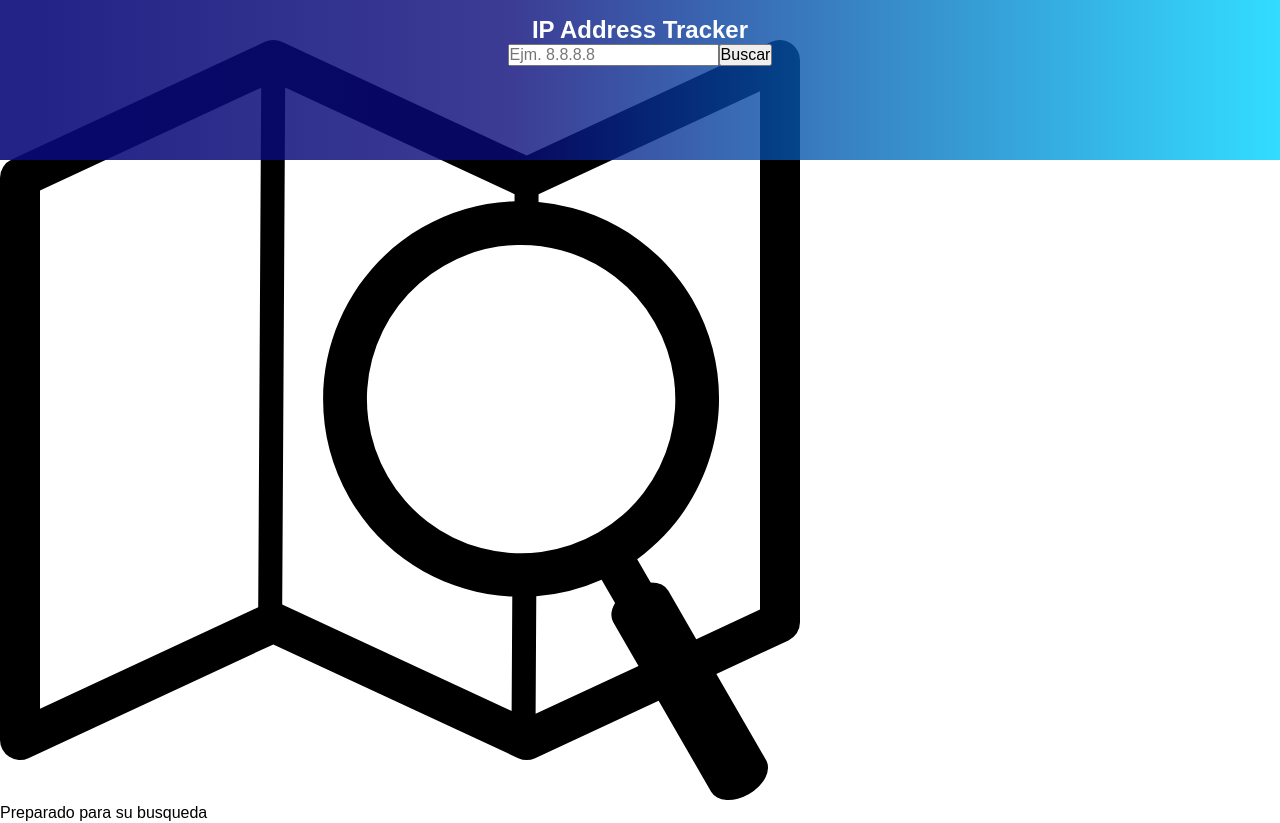
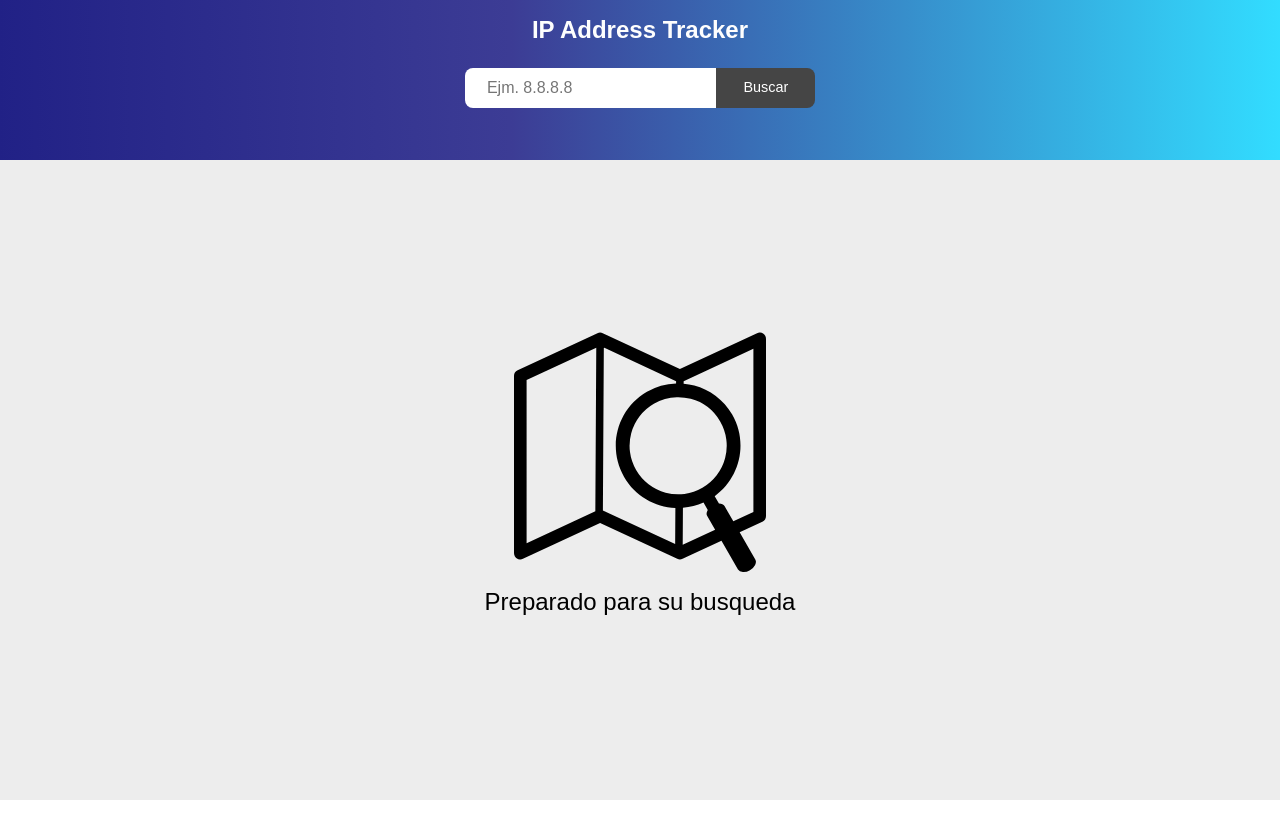
Before and after one commit to heiderp/IpTracker, a React (Vite) app: page / in a window 1280 px wide. After the commit the page ends 800 px from the top, so only its background shows below. Built offline with nearby package versions, Linux system fonts and the light colour scheme.

Commit message:
refactor: Search Ip Address

```diff
--- a/src/components/Card.jsx
+++ b/src/components/Card.jsx
@@ -1,28 +1,30 @@
 import React, { useContext } from 'react'
 import { IpContext } from '../context/IpContext'
 const Card = () => {
-  const { states: { query } } = useContext(IpContext)
-  const { data } = query
+  const { states: { query: { data } } } = useContext(IpContext)
   const { region, city, ip } = data
+
   return (
-    <div className="header-card">
-      <div className="header-card-detail">
+    <div className='card'>
+      <div className='card-container'>
+        <div className='header-card-detail'>
           <p>Ip Address</p>
-        <p className="header-card-detail-type">
+          <p className='header-card-detail-type'>
             {ip}
           </p>
         </div>
-      <div className="header-card-detail">
+        <div className='header-card-detail'>
           <p>Region</p>
-        <p className="header-card-detail-type">
+          <p className='header-card-detail-type'>
             {region}
           </p>
         </div>
-      <div className="header-card-detail">
+        <div className='header-card-detail'>
           <p>City</p>
-        <p className="header-card-detail-type">
+          <p className='header-card-detail-type'>
             {city}
           </p>
+        </div>
       </div>
     </div>
   )
--- a/src/components/Form.jsx
+++ b/src/components/Form.jsx
@@ -1,30 +1,32 @@
 import React from 'react'
-import useForm from '../hooks/useForm'
-import Input from './Input'
-import Button from './Button'
+import useForm from '@hooks/useForm'
+import Input from '@components/InputWithContext'
+import Button from '@components/Button'
+import { FormProvider } from 'react-hook-form'
 
 const Form = () => {
   const {
-    ipRef,
+    formContext,
+    handleForm,
     isLoading,
-    isInvalid,
-    handleSubmit
+    isDirty,
+    isValid
   } = useForm()
+  console.log(formContext)
 
   return (
-    <>
-      <form className="form" onSubmit={handleSubmit}>
+    <FormProvider {...formContext} >
+      <form className="form" onSubmit={handleForm}>
         <Input
-          ref={ipRef}
+          name='ip'
           placeholder="Ejm. 8.8.8.8"
-          isInvalid={isInvalid}
           disabled={isLoading}
         />
-        <Button disabled={isLoading}>
+        <Button disabled={!isDirty || !isValid || isLoading}>
           Buscar
         </Button>
       </form>
-    </>
+    </FormProvider>
   )
 }
 
--- a/src/components/Input.jsx
+++ b/src/components/Input.jsx
@@ -6,6 +6,7 @@ const Input = forwardRef(({ isInvalid, ...props }, ref) => {
     "form-input": true,
     'form-input-invalid': isInvalid
   })
+
   return (
     <input
       ref={ref}
@@ -15,5 +16,4 @@ const Input = forwardRef(({ isInvalid, ...props }, ref) => {
     />
   )
 })
-
 export default Input
--- /dev/null
+++ b/src/components/InputWithContext.jsx
@@ -0,0 +1,19 @@
+import { useFormContext } from "react-hook-form"
+import Input from "@components/Input"
+
+const InputWithContext = ({ name, placeholder }) => {
+  const { register, errors } = useFormContext()
+
+  return (
+    <div style={{ display: 'flex', flexDirection: 'column', gap: '.3rem' }}>
+      <Input isInvalid={errors?.[name]} {...register(name)} placeholder={placeholder} />
+      {errors?.[name] &&
+        <p className="form-error_message">
+          {errors[name].message}
+        </p>
+      }
+    </div>
+  )
+}
+
+export default InputWithContext
--- a/src/components/IpTracker.jsx
+++ b/src/components/IpTracker.jsx
@@ -1,10 +1,12 @@
-import React, { useContext } from 'react'
+import React, { useContext, lazy, Suspense } from 'react'
 import { IpContext } from '../context/IpContext'
-import LoaderPanel from './LoaderPanel'
 import Header from './Header'
-import ErrorPanel from './ErrorPanel'
-import MapPanel from './MapPanel'
 import InitialPanel from './InitialPanel'
+
+const LoaderPanel = lazy(() => import('./LoaderPanel'))
+const ErrorPanel = lazy(() => import('./ErrorPanel'))
+const MapPanel = lazy(() => import('./MapPanel'))
+
 const IpTracker = () => {
   const { states: { query } } = useContext(IpContext)
   const { data, isLoading, error } = query
@@ -12,10 +14,12 @@ const IpTracker = () => {
   return (
     <div>
       <Header />
-      {error && <ErrorPanel />}
-      {isLoading && <LoaderPanel />}
       {!data && !error && <InitialPanel />}
-      {data && <MapPanel />}
+      <Suspense>
+        {error && <ErrorPanel />}
+        {isLoading && <LoaderPanel />}
+        {data && <MapPanel />}
+      </Suspense>
     </div>
   )
 }
--- a/src/hooks/useForm.js
+++ b/src/hooks/useForm.js
@@ -1,33 +1,51 @@
-import React, { useContext, useRef, useState } from 'react'
+import { useContext } from 'react'
 import { IpContext } from '../context/IpContext'
 import regex from '../utils/regExp'
+import { useForm } from 'react-hook-form'
+import { zodResolver } from '@hookform/resolvers/zod'
+import { z } from 'zod'
 
-export default function useForm() {
+const ipSchema = z.object({
+  ip: z.string().regex(regex, { message: 'Invalida direccion ip.' }).min(1)
+})
+
+export default function useIpForm() {
   const { handles: { getIpData } } = useContext(IpContext)
   const { states: { query: { isLoading } } } = useContext(IpContext)
-  const ipRef = useRef('')
-  const [isInvalid, setIsInvalid] = useState(false)
+  const {
+    handleSubmit,
+    reset,
+    register,
+    formState: { errors, isDirty, isValid }
+  } = useForm({
+    defaultValues: { ip: '' },
+    reValidateMode: 'onChange',
+    mode: 'onTouched',
+    resolver: zodResolver(ipSchema)
+  })
 
-  function validateIp(ip) {
-    const value = ip.trim()
-    return regex.test(value)
+  const handleSeachIp = (data) => {
+    const value = data.ip
+    getIpData(value)
+    reset()
   }
 
-  const handleSubmit = (e) => {
-    e.preventDefault()
-    setIsInvalid(false)
-    const ipValue = ipRef.current?.value
-    if (!validateIp(ipValue)) {
-      setIsInvalid(true)
-      return
-    }
-    getIpData(ipValue)
+  const handleForm = handleSubmit(handleSeachIp)
+
+  const formContext = {
+    register,
+    errors,
+    isDirty,
+    isValid
   }
 
-  return ({
-    ipRef,
-    isInvalid,
+  return {
+    register,
+    errors,
     isLoading,
-    handleSubmit
-  })
+    handleForm,
+    formContext,
+    isDirty,
+    isValid
+  }
 }
--- a/src/main.jsx
+++ b/src/main.jsx
@@ -3,7 +3,5 @@ import ReactDOM from 'react-dom/client'
 import App from './App'
 
 ReactDOM.createRoot(document.getElementById('root')).render(
-  <React.StrictMode>
-    <App />
-  </React.StrictMode>
+  <App />
 )
--- a/src/styles/App.css
+++ b/src/styles/App.css
@@ -17,12 +17,14 @@
 .leaflet-left {
   top: 70vh;
 }
+
 .header {
   color: #fefefe;
   background: rgb(9, 9, 121);
   background: -webkit-gradient(
     linear,
-    left top, right top,
+    left top,
+    right top,
     from(rgba(9, 9, 121, 0.9037815809917717)),
     color-stop(40%, rgba(9, 9, 121, 0.7917367630646008)),
     to(rgba(0, 212, 255, 0.8029412448573179))
@@ -55,28 +57,35 @@
   -webkit-box-align: center;
   -ms-flex-align: center;
   align-items: center;
+  gap: 1.5rem;
 }
-.header-title{
-
+/* .header-title { */
+/* } */
+.form {
+  gap: 0;
+  /* display: -webkit-box; */
+  /* display: -ms-flexbox; */
+  display: flex;
+  /* -webkit-box-pack: center; */
+  /* -ms-flex-pack: center; */
+  /* justify-content: center; */
 }
-.header-form {
-  margin-top: 1vh;
-  display: -webkit-box;
-  display: -ms-flexbox;
-  display: flex;
-  -webkit-box-pack: center;
-      -ms-flex-pack: center;
-          justify-content: center;
-}
-.header-form-input {
+.form-input {
+  width: 100%;
+  height: 2.5rem;
   border: none;
   outline: none;
   border-radius: 8px 0px 0px 8px;
   padding: 0.7rem 1.4rem;
-  width: 80%;
+}
+.form-input-invalid {
+  border: 1px solid #f10;
+  outline: none;
+  border-radius: 8px 0px 0px 8px;
 }
 
-.header-form-submit {
+.form-submit {
+  height: 2.5rem;
   border: none;
   outline: none;
   cursor: pointer;
@@ -86,25 +95,37 @@
   color: rgba(255, 255, 255);
   font-size: 0.9rem;
 }
-.header-form-submit:hover{
+.form-submit:hover {
   background-color: #363333;
 }
 
-.header-card {
+.form-submit:disabled {
+  cursor: auto;
+  background-color: rgb(69, 69, 69);
+}
+.card {
+  width: 100%;
+  min-height: 15dvh;
+  position: absolute;
+  top: 15vh;
+  display: flex;
+  justify-content: center;
+}
+
+.card-container {
+  width: clamp(350px, 65%, 100%);
+  min-height: 15dvh;
   color: rgba(27, 27, 27, 0.533);
   background: #fffafa;
-  width: 60%;
-  min-height: 15vh;
   border-radius: 8px;
-  padding: 1.3rem 2rem;
+  padding: 1rem;
   position: absolute;
-  top: 15vh;
-  z-index: 5;
+  z-index: 20;
   display: -ms-grid;
   display: grid;
   grid-template-columns: repeat(auto-fit, minmax(100px, 1fr));
+  gap: 0.5rem;
 }
-
 .header-card-detail {
   height: 100%;
   text-align: center;
@@ -121,11 +142,6 @@
   -webkit-box-align: center;
   -ms-flex-align: center;
   align-items: center;
-  gap: 0.5rem;
-}
-.header-card-detail:nth-child(1),
-.header-card-detail:nth-child(2) {
-  border-right: 1px solid #000;
 }
 
 .header-card-detail-type {
@@ -135,6 +151,7 @@
   padding: 4px;
   text-align: center;
 }
+
 .box-loader {
   position: relative;
   top: 20vh;
@@ -161,7 +178,7 @@
 }
 
 .loader::before {
-  content: "";
+  content: '';
   position: absolute;
   background: var(--loader-color);
   top: 0;
@@ -171,6 +188,31 @@
   border-radius: 30px;
   -webkit-animation: moving 1s ease-in-out infinite;
   animation: moving 1s ease-in-out infinite;
+}
+
+.init_panel,
+.error_panel {
+  position: relative;
+  top: 20vh;
+  height: 80vh;
+  padding-top: 20vh;
+  background-color: #ededed;
+  display: flex;
+  flex-direction: column;
+  align-items: center;
+  gap: 1rem;
+}
+
+.init_panel-image {
+  width: clamp(350px, 35%, 100%);
+  height: auto;
+  aspect-ratio: 16/9;
+}
+
+.init_panel-subtitle {
+  font-size: 1.5rem;
+  font-weight: 300;
+  text-align: center;
 }
 
 @-webkit-keyframes moving {
@@ -194,17 +236,24 @@
     left: unset;
   }
 }
-@media screen and (max-width: 992px) {
-  .header-card {
-    width: 80%;
+@media screen and (max-width: 1024px) {
+  .card-container {
+    grid-template-columns: repeat(auto-fit, minmax(100px, 1fr));
   }
-  .header-card-detail-type {
-    font-size: 0.8rem;
-    color: #000;
-    font-weight: 800;
-  }
+
+  /* .header-card { */
+  /*   width: 80%; */
+  /* } */
+  /* .header-card-detail-type { */
+  /*   font-size: 0.8rem; */
+  /*   color: #000; */
+  /*   font-weight: 800; */
+  /* } */
 }
 @media screen and (max-width: 600px) {
+  .card-container {
+    grid-template-columns: none;
+  }
   .leaflet-top,
   .leaflet-left {
     top: 65vh;
@@ -212,13 +261,9 @@
   .header-card {
     width: 90%;
     padding: 1.3rem 0.5rem;
+    display: flex;
   }
-  .header-form-input {
-    width: 50%;
+  /* .header-form-input { */
+  /*   width: 50%; */
+  /* } */
 }
-  .header-card-detail-type {
-    font-size: 0.8rem;
-    color: #000;
-    font-weight: 800;
-  }
-}
```
Also changed, not shown: 1 other file (tests, documents, lock files or other folders). Lines whose indentation alone changed are shown as unchanged.
